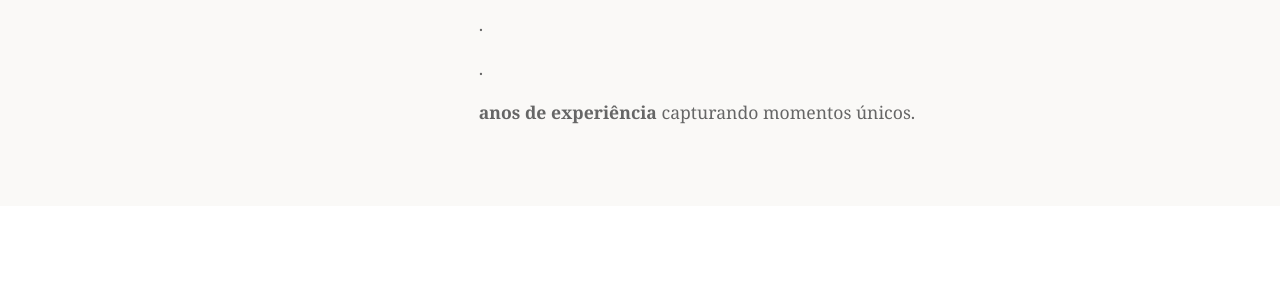
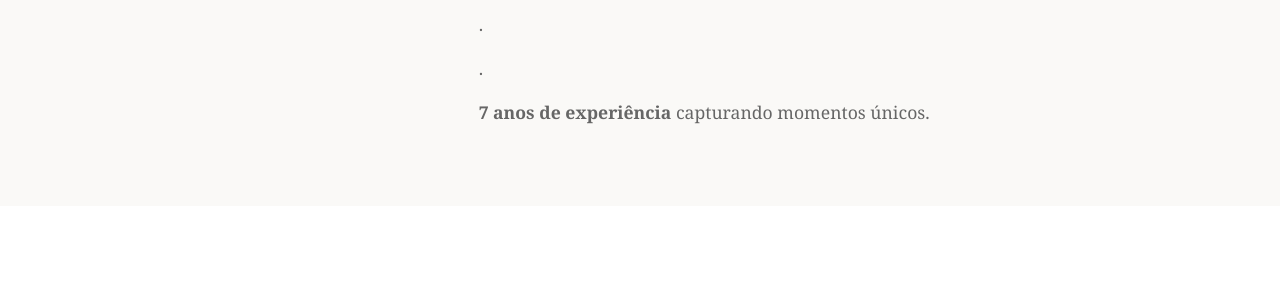
Before and after one commit to LukystarWar/geovanafotografia, a Jekyll site: the page built from index.md, in a window 1280 px wide and 900 px high, scrolled down 2012 px. Shown: the part 160-446 px from the top of the window. Built offline with Jekyll 4.4.1, drawn with Linux system fonts in a browser that asks for light colours; a script that is not in the unit is left out.

Commit message:
Update Configurações do Site “about”

```diff
--- a/_data/about.yml
+++ b/_data/about.yml
@@ -13,4 +13,4 @@ intro: >-
           Atendo principalmente em Sena Madureira – AC e regiões próximas, mas minha câmera está sempre pronta para acompanhar histórias onde quer que elas aconteçam.
 specialties: .
 philosophy: .
-experience: ""
+experience: 7
```
